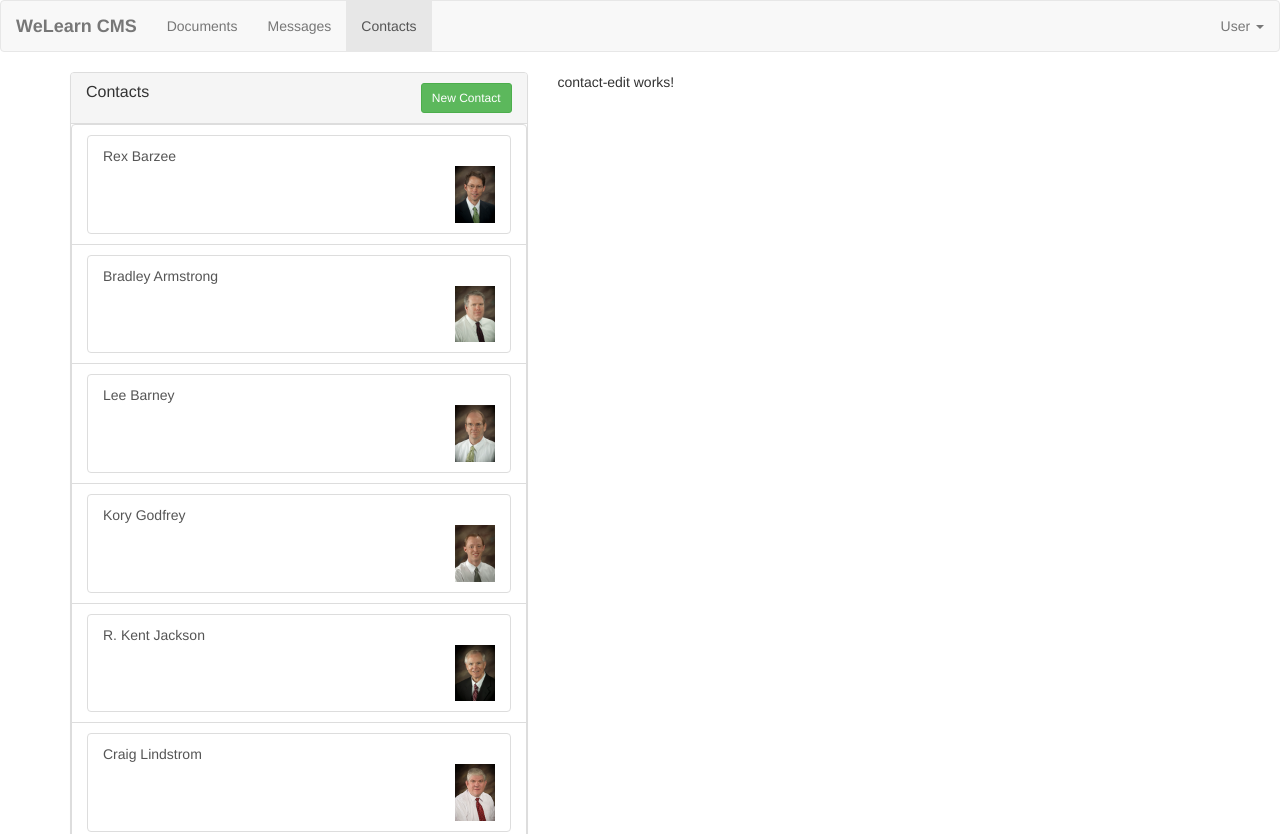
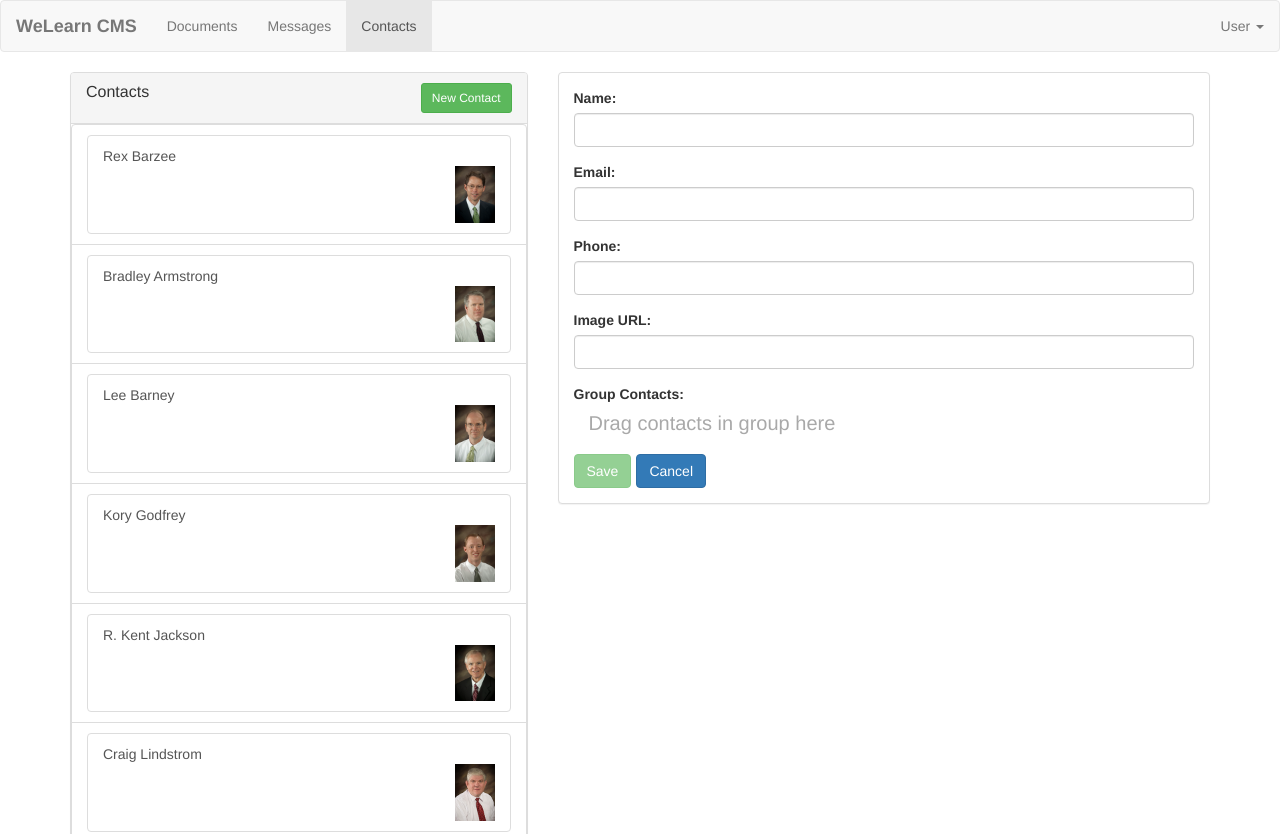
Before and after one commit to andrewpjlewis/cms, an Angular app: page /contacts/new in a window 1280 px wide. Shown: the top 834 px of the page. Built offline with nearby package versions, Linux system fonts and the light colour scheme.

Commit message:
W08 Assignment,document-edit and contact-edit implimented

```diff
--- a/src/app/contacts/contact-edit/contact-edit.css
+++ b/src/app/contacts/contact-edit/contact-edit.css
@@ -0,0 +1,33 @@
+
+.required.ng-invalid {
+  border: 1px solid red;
+}
+
+.invalid.ng-invalid.ng-dirty {
+  border: 1px solid red;
+}
+
+.pad-left-right{
+  padding-left:.1rem;
+}
+
+.deleteButton {
+  margin-top: 1.5rem;
+  margin-left: -1.2rem;
+  width: 3.4rem;
+}
+
+.buttonDiv {
+  margin-top: 1.5rem;
+}
+
+.groupDiv {
+  min-height: 6rem;
+  border: solid thin lightgrey;
+}
+
+.dragMsg {
+  font-size: 2rem;
+  color: darkgrey;
+  margin-left: 3rem;
+}
--- a/src/app/contacts/contact-edit/contact-edit.html
+++ b/src/app/contacts/contact-edit/contact-edit.html
@@ -1 +1,104 @@
-<p>contact-edit works!</p>
+<div class="panel panel-default">
+  <div class="panel-body">
+    <form #f="ngForm" (ngSubmit)="onSubmit(f)" id="contact-edit">
+
+      <div class="row">
+        <div class="col-sm-12 form-group">
+          <label for="name">Name:</label>
+          <input
+            type="text"
+            id="name"
+            name="name"
+            class="form-control"
+            size="120"
+            max="120"
+            required
+            [(ngModel)]="contact.name"
+            #name="ngModel">
+        </div>
+      </div>
+
+      <div class="row">
+        <div class="col-sm-12 form-group">
+          <label for="email">Email:</label>
+          <input
+            type="text"
+            id="email"
+            name="email"
+            class="form-control"
+            size="120"
+            max="255"
+            required
+            pattern="[a-z0-9._%+-]+@[a-z0-9.-]+\.[a-z]{2,3}$"
+            [(ngModel)]="contact.email"
+            #email="ngModel">
+        </div>
+      </div>
+
+      <div *ngIf="email.touched && email.invalid" class="alert alert-danger">
+        Enter a valid Email address
+      </div>
+
+      <div class="row">
+        <div class="col-sm-12 form-group">
+          <label for="phone">Phone:</label>
+          <input
+            type="text"
+            id="phone"
+            name="phone"
+            class="form-control"
+            size="150"
+            max="255"
+            pattern="\D*([2-9]\d{2})(\D*)([2-9]\d{2})(\D*)(\d{4})\D*"
+            [(ngModel)]="contact.phone"
+            #phone="ngModel">
+        </div>
+      </div>
+
+      <div *ngIf="phone.touched && phone.invalid" class="alert alert-danger">
+        Enter a valid phone number
+      </div>
+
+      <div class="row">
+        <div class="col-sm-12 form-group">
+          <label for="imageUrl">Image URL:</label>
+          <input
+            type="text"
+            id="imageUrl"
+            name="imageUrl"
+            class="form-control"
+            size="150"
+            max="255"
+            [(ngModel)]="contact.imageUrl">
+        </div>
+      </div>
+
+      <div
+        class="alert alert-danger"
+        *ngIf="(name.touched && name.invalid) || (email.touched && email.invalid)">
+        The Name and Email fields are required.
+      </div>
+
+        <div class="form-group">
+          <label for="groupList">Group Contacts:</label>
+          <div class="row" id="groupList" style="min-height: 3rem;">
+            <div *ngFor="let contact of groupContacts; let i = index">
+              <div>
+                <cms-contact-item class="col-sm-11" [contact]="contact"></cms-contact-item>
+                <button class="btn btn-danger col-sm-2 deleteButton" (click)="onRemoveItem(i)">X</button>
+              </div>
+            </div>
+            <span class="dragMsg" *ngIf="groupContacts.length < 1">Drag contacts in group here</span>
+          </div>
+        </div>
+
+      <div class="row">
+        <div class="col-xs-12 btn-toolbar">
+          <button class="btn btn-success" type="submit" [disabled]="!f.valid">Save</button>
+          <button class="btn btn-primary" type="button" (click)="onCancel()">Cancel</button>
+        </div>
+      </div>
+
+    </form>
+  </div>
+</div>
--- a/src/app/contacts/contact-edit/contact-edit.ts
+++ b/src/app/contacts/contact-edit/contact-edit.ts
@@ -1,11 +1,80 @@
-import { Component } from '@angular/core';
+import { Component, OnInit } from '@angular/core';
+import { CommonModule } from '@angular/common';
+import { FormsModule, NgForm } from '@angular/forms';
+import { ActivatedRoute, Params, Router } from '@angular/router';
+import { Contact } from '../contact.model';
+import { ContactService } from '../contact';
+import { ContactItemComponent } from '../contact-item/contact-item';
 
 @Component({
   selector: 'cms-contact-edit',
-  imports: [],
+  standalone: true,
+  imports: [CommonModule, FormsModule, ContactItemComponent],
   templateUrl: './contact-edit.html',
-  styleUrl: './contact-edit.css'
+  styleUrls: ['./contact-edit.css']
 })
-export class ContactEdit {
+export class ContactEdit implements OnInit {
+  originalContact!: Contact;
+  contact: Contact = new Contact('', '', '', '', '', []);
+  groupContacts: Contact[] = [];
+  editMode = false;
+  id!: string;
 
+  constructor(
+    private contactService: ContactService,
+    private router: Router,
+    private route: ActivatedRoute
+  ) {}
+
+  ngOnInit() {
+    this.route.params.subscribe((params: Params) => {
+      const id = params['id'];
+      if (!id) {
+        this.editMode = false;
+        return;
+      }
+
+      const originalContact = this.contactService.getContact(id);
+      if (!originalContact) {
+        return;
+      }
+
+      this.originalContact = originalContact;
+      this.editMode = true;
+
+      this.contact = JSON.parse(JSON.stringify(this.originalContact));
+
+      if (this.originalContact.group && this.originalContact.group.length > 0) {
+        this.groupContacts = JSON.parse(JSON.stringify(this.originalContact.group));
+      }
+    });
+  }
+
+  onSubmit(form: NgForm) {
+    const value = form.value;
+    const newContact = new Contact(
+      '',
+      value.name,
+      value.email,
+      value.phone,
+      value.imageUrl,
+      this.groupContacts
+    );
+
+    if (this.editMode) {
+      this.contactService.updateContact(this.originalContact, newContact);
+    } else {
+      this.contactService.addContact(newContact);
+    }
+
+    this.router.navigate(['/contacts']);
+  }
+
+  onCancel() {
+    this.router.navigate(['/contacts']);
+  }
+
+  onRemoveItem(index: number) {
+    this.groupContacts.splice(index, 1);
+  }
 }
--- a/src/app/documents/document-edit/document-edit.css
+++ b/src/app/documents/document-edit/document-edit.css
@@ -0,0 +1,3 @@
+input.ng-invalid {
+  border: 1px solid red;
+}
--- a/src/app/documents/document-edit/document-edit.html
+++ b/src/app/documents/document-edit/document-edit.html
@@ -1 +1,65 @@
-<p>document-edit works!</p>
+<div class="panel panel-default">
+  <div class="panel-body">
+
+    <form #f="ngForm" (ngSubmit)="onSubmit(f)" id="document-edit">
+      <div class="row">
+        <div class="col-sm-12 form-group">
+          <label for="name">Document Title:</label>
+          <input
+            type="text"
+            id="name"
+            name="name"
+            class="form-control"
+            size="120"
+            max="120"
+            required
+            [(ngModel)]="document.name"
+            #name="ngModel">
+        </div>
+      </div>
+
+      <div class="row">
+        <div class="col-sm-12 form-group">
+          <label for="description">Document Description:</label>
+          <input
+            type="text"
+            id="description"
+            name="description"
+            class="form-control"
+            size="120"
+            max="255"
+            [(ngModel)]="document.description">
+        </div>
+      </div>
+
+      <div class="row">
+        <div class="col-sm-12 form-group">
+          <label for="url">Document URL:</label>
+          <input
+            type="text"
+            id="url"
+            name="url"
+            class="form-control"
+            size="150"
+            max="255"
+            required
+            [(ngModel)]="document.url"
+            #url="ngModel">
+        </div>
+      </div>
+
+      <div *ngIf="!name.valid || !url.valid" class="alert alert-danger">
+        The Document Title and Document URL are required fields.
+      </div>
+
+      <div class="row">
+        <div class="col-xs-12 btn-toolbar">
+          <button class="btn btn-success" type="submit" [disabled]="!f.valid">Save</button>
+          <button class="btn btn-primary" type="button" (click)="onCancel()">Cancel</button>
+        </div>
+      </div>
+
+    </form>
+
+  </div>
+</div>
--- a/src/app/documents/document-edit/document-edit.ts
+++ b/src/app/documents/document-edit/document-edit.ts
@@ -1,11 +1,63 @@
-import { Component } from '@angular/core';
+import { Component, OnInit } from '@angular/core';
+import { FormsModule, NgForm } from '@angular/forms';
+import { ActivatedRoute, Params, Router } from '@angular/router';
+import { Document } from '../document.model';
+import { DocumentService } from '../document';
+import { CommonModule } from '@angular/common';
 
 @Component({
   selector: 'cms-document-edit',
-  imports: [],
+  standalone: true,
+  imports: [CommonModule, FormsModule],
   templateUrl: './document-edit.html',
   styleUrl: './document-edit.css'
 })
-export class DocumentEdit {
+export class DocumentEdit implements OnInit{
+  document: Document = new Document('', '', '', '');
+  originalDocument!: Document;
+  editMode = false;
 
+  constructor(
+  private documentService: DocumentService,
+  private router: Router,
+  private route: ActivatedRoute
+  ) {}
+
+  ngOnInit() {
+    this.route.params.subscribe((params: Params) => {
+      const id = params['id'];
+
+      if (!id) {
+        this.editMode = false;
+        return;
+      }
+
+      const doc = this.documentService.getDocument(id); // <-- may return null
+      if (!doc) {
+        return;
+      }
+
+      this.originalDocument = doc;
+      this.editMode = true;
+      this.document = JSON.parse(JSON.stringify(this.originalDocument));
+    });
+  }
+
+  onSubmit(form: NgForm) {
+    const value = form.value;
+    const newDocument = new Document('', value.name, value.description, value.url);
+
+    if (this.editMode) {
+      this.documentService.updateDocument(this.originalDocument, newDocument);
+    } else {
+      this.documentService.addDocument(newDocument);
+    }
+
+    this.router.navigate(['/documents']);
+  }
+
+
+  onCancel() {
+    this.router.navigate(['/documents']);
+  }
 }
```
